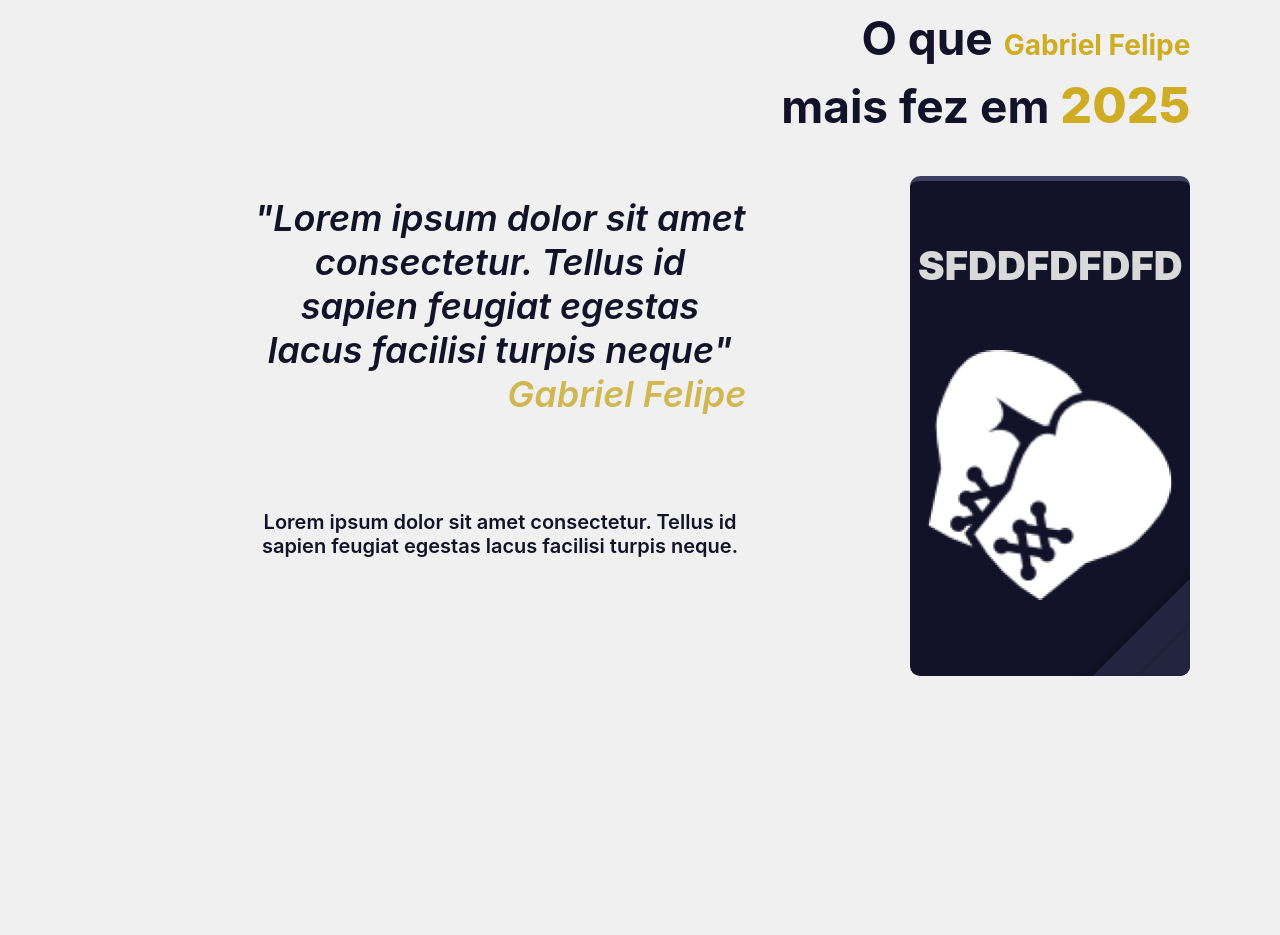
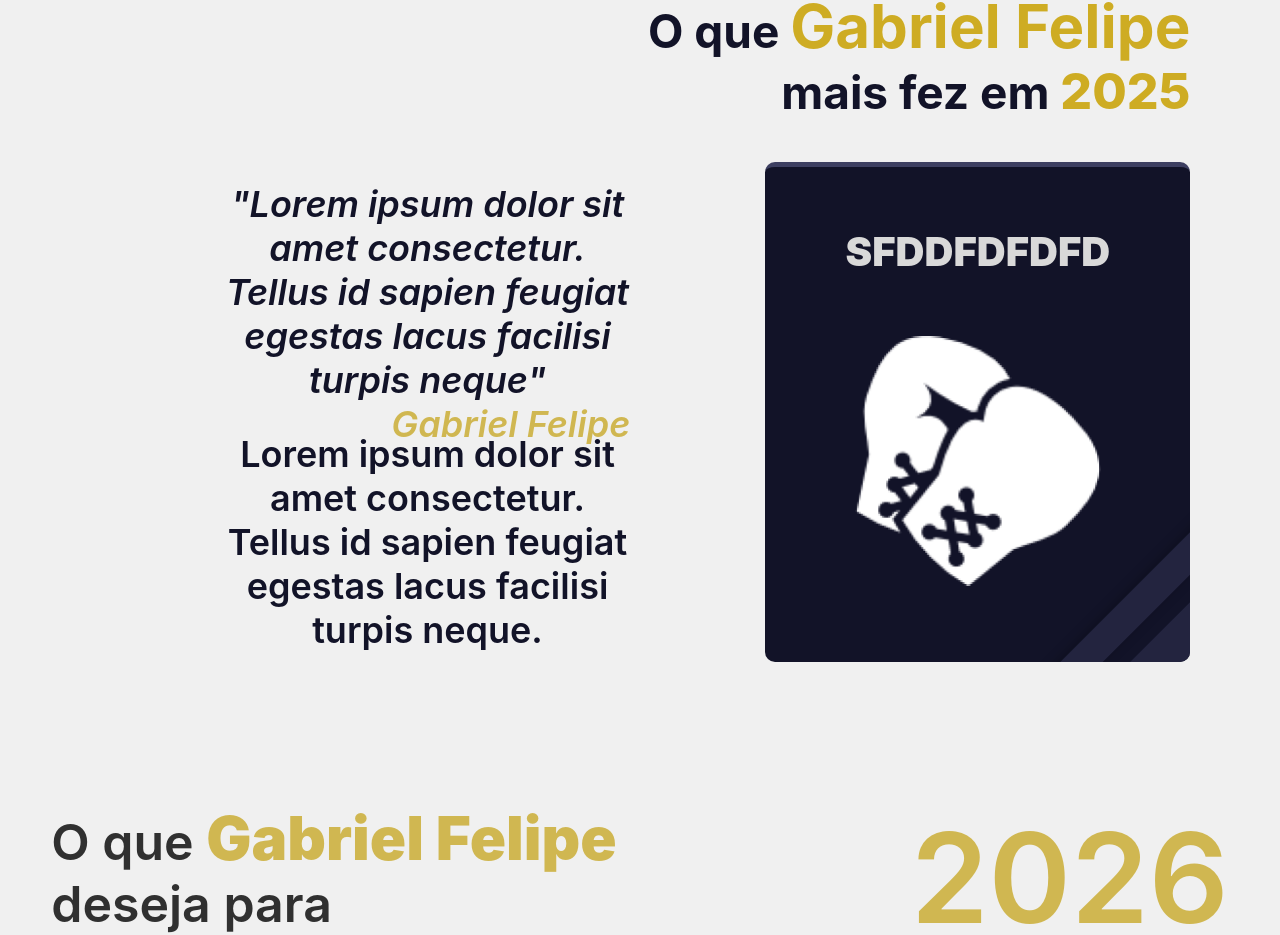
Before and after one commit to FerreiroINTZ/new_year_site, a React (Vite) app: page / in a window 1280 px wide. Shown: the part 3052-3987 px from the top of the page. Before the commit the page ends 3728 px from the top, so only its background shows below. Built offline with nearby package versions, Linux system fonts and the light colour scheme; a web font is replaced by a local one.

Commit message:
adaptd: final Quiz section

```diff
--- a/src/App.jsx
+++ b/src/App.jsx
@@ -16,7 +16,7 @@ function App() {
       <CTA1 />
       {/* quiz 2 */}
       <Quiz side={true}/>
-      {/* <FinalQuiz /> */}
+      <FinalQuiz />
       {/* <FinalPhrase /> */}
       {/* <Cta2 /> */}
       {/* <div id='footer'></div> */}
--- a/src/components/finalQuiz/finalQuiz.module.css
+++ b/src/components/finalQuiz/finalQuiz.module.css
@@ -1,25 +1,33 @@
 #finalQuiz{
     display: flex;
     flex-direction: column;
-    margin: 0px 200px;
-    margin-top: 140px;
+    margin: 0px clamp(15px, 4vw, 200px);
+    margin-top: clamp(80px, 20vw, 140px);
     /* background: red; */
 
     #title{
         display: flex;
         justify-content: space-between;
-        font-size: 50px;
+        font-size: clamp(27px, 7vw, 50px);
         font-weight: 600;
         /* background: red; */
 
+        @media(max-width: 600px){
+            &{
+                text-align: center;
+                flex-direction: column;
+                align-items: center;
+            }
+        }
+
         #nome{
-            font-size: 60px;
+            font-size: clamp(30px, 9vw, 60px);
             color: var(--gold);
             font-weight: 900;
         }
 
         #word_2026{
-            font-size: 125px;
+            font-size: clamp(100px, 25vw, 125px);
             color: var(--gold)
         }
     }
@@ -39,7 +47,7 @@
             #15162D 70%,
             #20223F 100%);
         width: 100%;
-        height: 500px;
+        height: clamp(400px, 100vw, 500px);
         border-radius: 10px;
         overflow: hidden;
 
@@ -75,20 +83,23 @@
 
         p{
             color: var(--white);
-            font-size: 70px;
+            font-size: clamp(40px, 11vw, 70px);
             font-weight: 900;
+            text-align: center;
             background: linear-gradient(
                 45deg,
                 #E0E0E0,
                 #EAEAEA 16%,
                 #C0C0C0 29%,
                 #E0E0E0 44%);
-            -webkit-background-clip: text;
+            background-clip: text;
             -webkit-text-fill-color: transparent;
         }
 
         img{
-            margin-top: 30px;
+            width: clamp(200px, 1vw, 315px);
+            height: auto;
+            margin-top: clamp(10px, 1vw, 30px);
             /* background: red; */
         }
     }
--- a/src/components/quiz/quiz1.module.css
+++ b/src/components/quiz/quiz1.module.css
@@ -4,7 +4,7 @@
     margin-top: clamp(80px, 14vw, 120px);
 
     h3{
-        font-size: clamp(30px, 1vw, 46px);
+        font-size: clamp(30px, 9svw, 46px);
         color: var(--deepBlue);
         line-height: clamp(34px, 9vw, 60px);
     }
@@ -14,7 +14,7 @@
         font-size: clamp(28px, 7vw, 46px);
 
         #nome{
-            font-size: clamp(28px, 1vw, 60px);
+            font-size: clamp(28px, 7vw, 60px);
             color: var(--yellow);
         }
 
@@ -55,7 +55,7 @@
             position: relative;
             padding: clamp(34px, 10vw, 60px) 0px;
             background: grey;
-            min-width: clamp(280px, 1vw, 425px);
+            min-width: clamp(280px, 80vw, 425px);
             height: clamp(350px, 80vw, 500px);
             background: var(--deepBlue);
             border-radius: 10px;
@@ -135,7 +135,7 @@
             }
 
             #cardText{
-                font-size: clamp(20px, 1vw, 36px);
+                font-size: clamp(20px, 5vw, 36px);
                 margin-top: 20px;
                 /* background: blue; */
 
```
